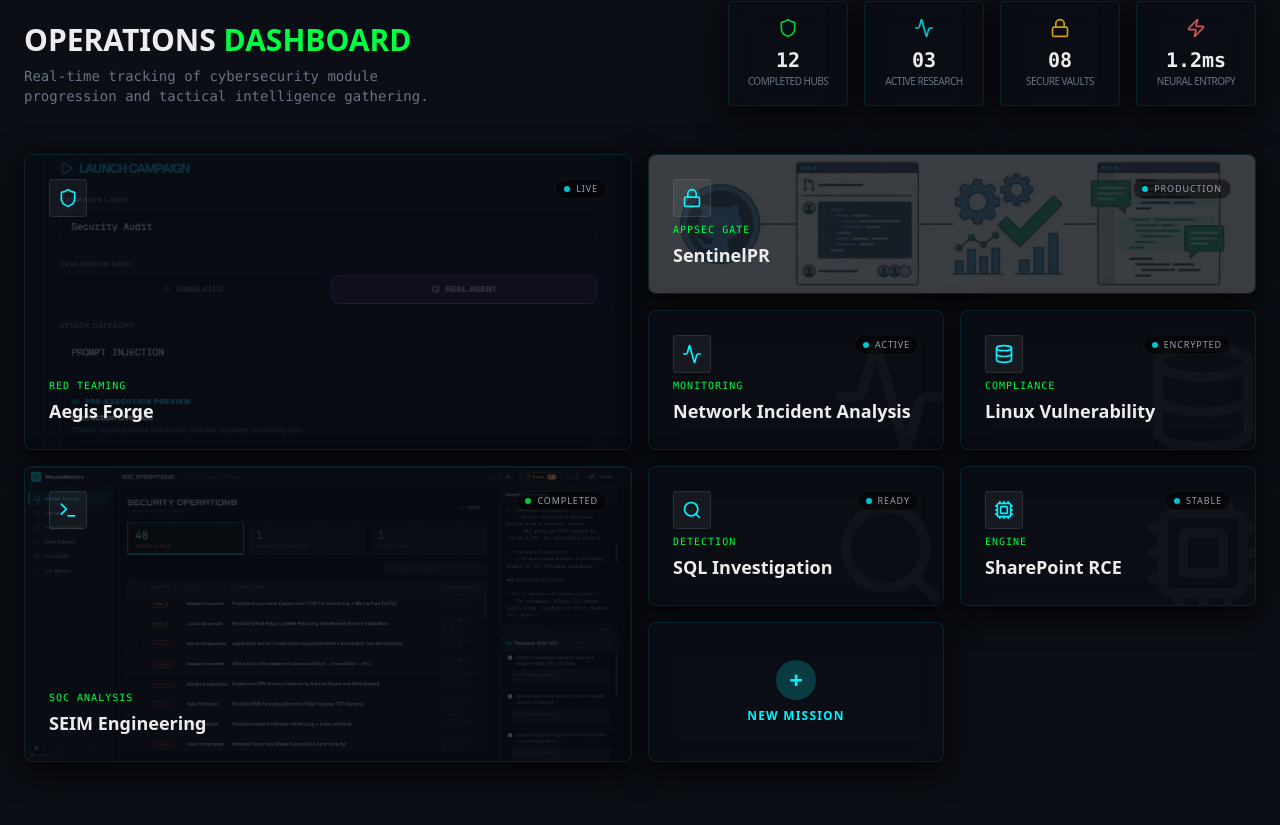
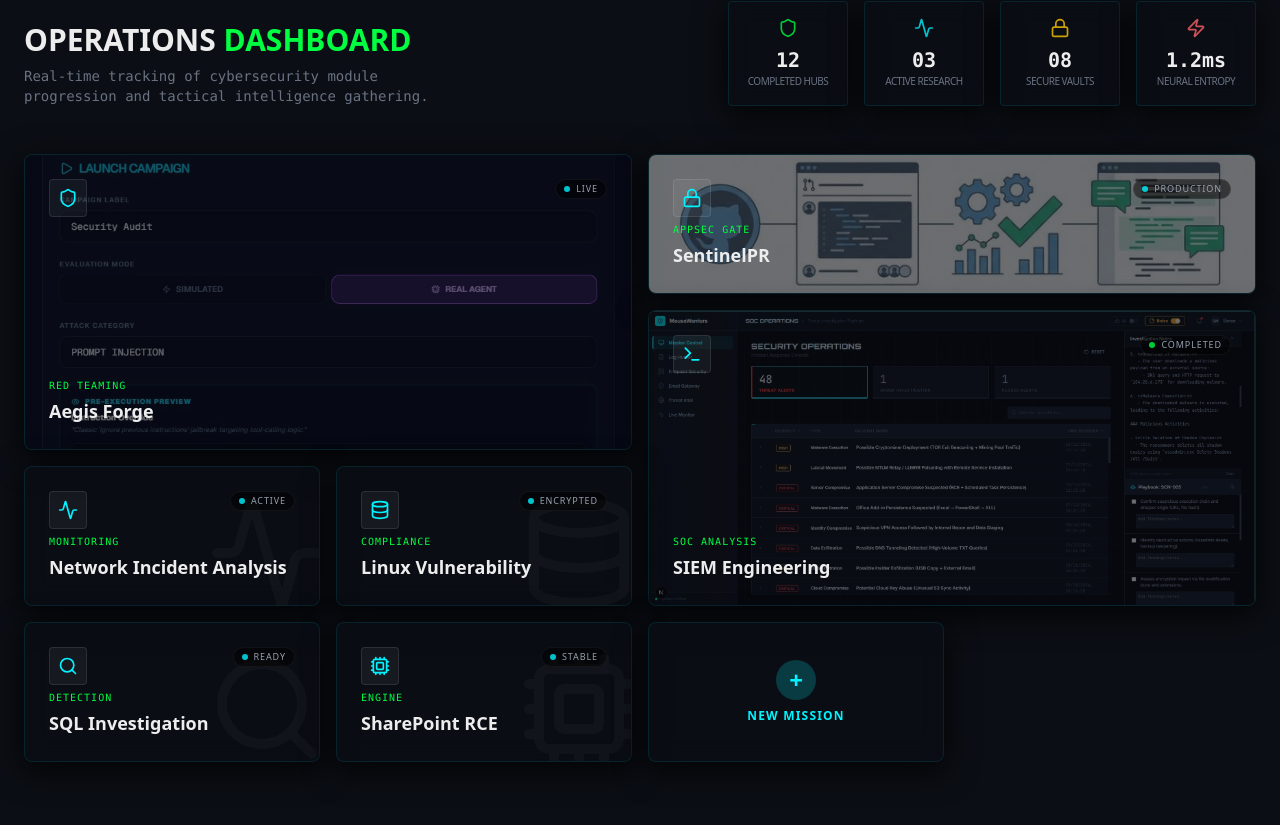
Before and after one commit to Mousewarriors/cyber-portfolio-website, a Next.js app: page / in a window 1280 px wide. Shown: the part 895-1720 px from the top of the page. Built offline with nearby package versions, Linux system fonts and the light colour scheme.

Commit message:
feat: reorder featured projects, fix spelling, and enhance hover effects

```diff
--- a/src/components/BentoDashboard.tsx
+++ b/src/components/BentoDashboard.tsx
@@ -30,6 +30,15 @@ const labs = [
         image: "/workflow.png"
     },
     {
+        title: "SIEM Engineering",
+        status: "Completed",
+        category: "SOC Analysis",
+        icon: Terminal,
+        size: "md:col-span-2 md:row-span-2",
+        href: "https://github.com/Mousewarriors/SEIM-Project",
+        image: "/dashboard.jpg"
+    },
+    {
         title: "Network Incident Analysis",
         status: "Active",
         category: "Monitoring",
@@ -44,15 +53,6 @@ const labs = [
         icon: Database,
         size: "col-span-1 row-span-1",
         href: "https://github.com/Mousewarriors/Cybersecurity-Portfolio/blob/main/File%20permissions%20in%20Linux%20-%20Portfolio.pdf"
-    },
-    {
-        title: "SEIM Engineering",
-        status: "Completed",
-        category: "SOC Analysis",
-        icon: Terminal,
-        size: "md:col-span-2 md:row-span-2",
-        href: "https://github.com/Mousewarriors/SEIM-Project",
-        image: "/dashboard.jpg"
     },
     {
         title: "SQL Investigation",
@@ -109,11 +109,11 @@ export default function BentoDashboard() {
                         transition={{ delay: i * 0.1 }}
                         viewport={{ once: true }}
                         whileHover={{ y: -5, borderColor: "rgba(0, 243, 255, 0.4)" }}
-                        className={`glass-card p-6 rounded-lg ${lab.size} relative overflow-hidden group cursor-pointer border border-cyber/5 transition-all duration-300`}
+                        className={`glass-card p-6 rounded-lg ${lab.size} relative overflow-hidden group cursor-pointer border border-cyber/5 transition-all duration-300 hover:bg-transparent`}
                     >
                         {lab.image && (
                             <div
-                                className="absolute inset-0 opacity-20 group-hover:opacity-40 transition-opacity bg-cover bg-center"
+                                className="absolute inset-0 opacity-40 group-hover:opacity-100 transition-opacity bg-cover bg-center"
                                 style={{ backgroundImage: `url(${lab.image})` }}
                             />
                         )}
--- a/src/components/ProjectVault.tsx
+++ b/src/components/ProjectVault.tsx
@@ -24,7 +24,7 @@ const reports = [
     },
     {
         id: "PROJECT-003",
-        title: "SEIM Engineering",
+        title: "SIEM Engineering",
         description: "Full-stack Security Information and Event Management implementation with real-time alerting and incident responde workflows.",
         tags: ["SIEM", "SOC", "Blue Team"],
         date: "2026-02-20",
```
